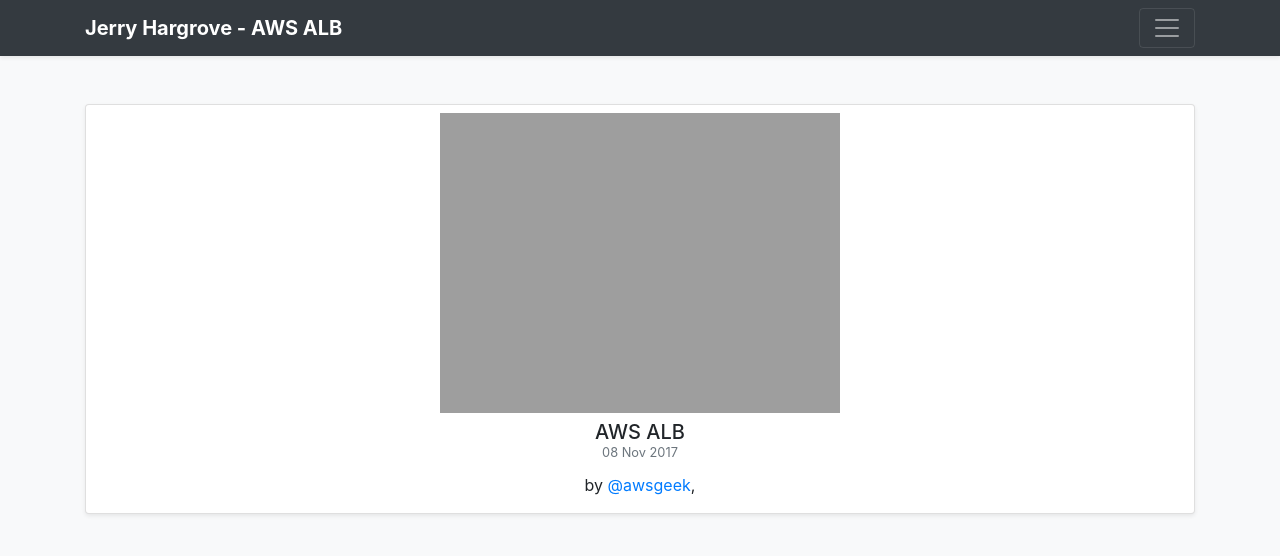
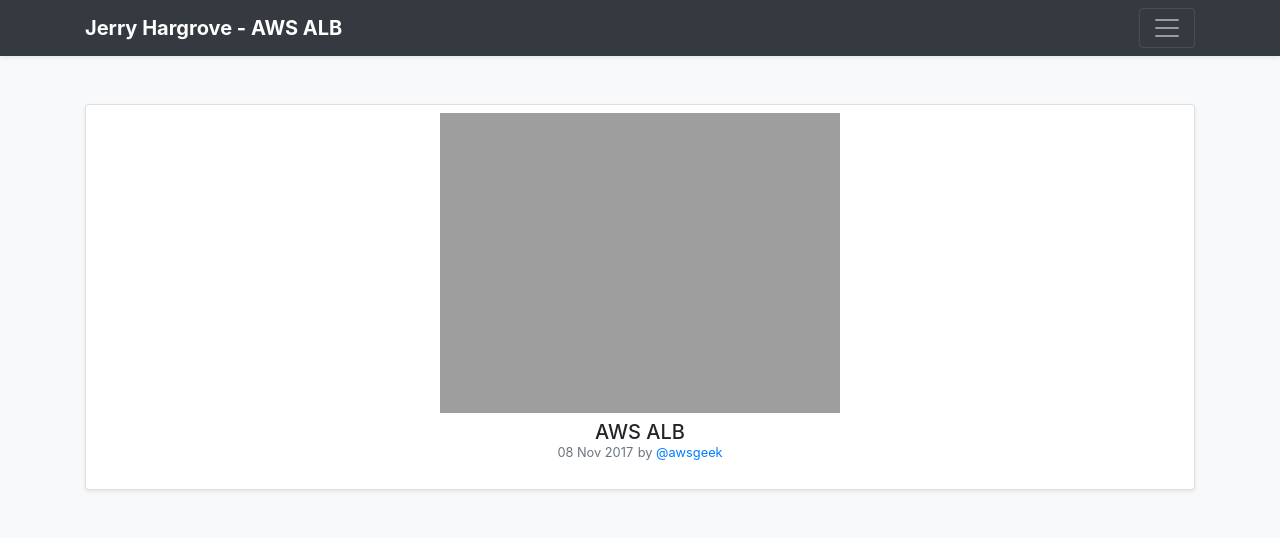
Before and after one commit to AwsGeek/awsgeek.github.io, a Jekyll site: the page built from _posts/2017-11-08-AWS-ALB.md, in a window 1280 px wide. Shown: the top 556 px of the page. Built offline with Jekyll 4.4.1, drawn with Linux system fonts in a browser that asks for light colours; comment, search, counter and statistics services are not loaded.

Commit message:
updatesz

```diff
--- a/_config.yml
+++ b/_config.yml
@@ -1,6 +1,6 @@
 name: "Jerry Hargrove - Cloud Diagrams & Notes"
 markdown: kramdown
-permalink: /posts/:title
+permalink: /posts/:title.html
 
 plugins:
   - jekyll-seo-tag
--- a/_layouts/diagram.html
+++ b/_layouts/diagram.html
@@ -24,8 +24,8 @@
                   <div class="title">
                     <p class="title">{{page.title}}</p>
                     <small class="text-muted">{{page.date | date_to_string}}</small>
+                    <small class="text-muted">{% if page.author %} by <a href="//twitter.com/{{page.author}}">@{{page.author}}</a>{% endif %}</small>
                   </div>
-                  <p class="card-text">{% if page.author %}by <a href="//twitter.com/{{page.author}}">@{{page.author}}</a>, {% endif %}</p>
 
                   {% if product.page %}
                   <a class="icon" href="//{{page.product}}" target="_blank" onclick="trackOutboundLink('{{page.product}}'); return false;"><i class="material-icons md-24">web</i></a>
```
Also changed, not shown: 1 other file.
